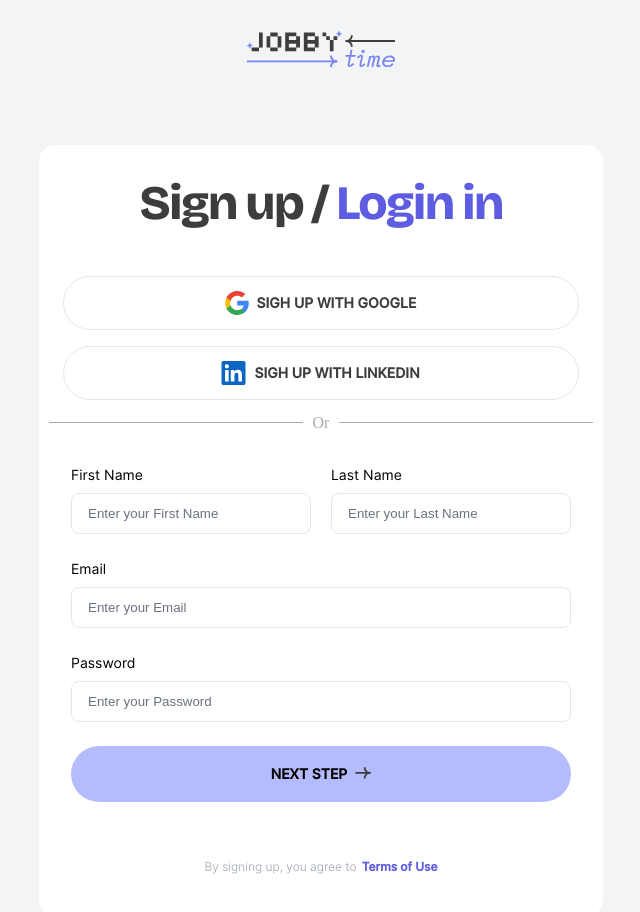
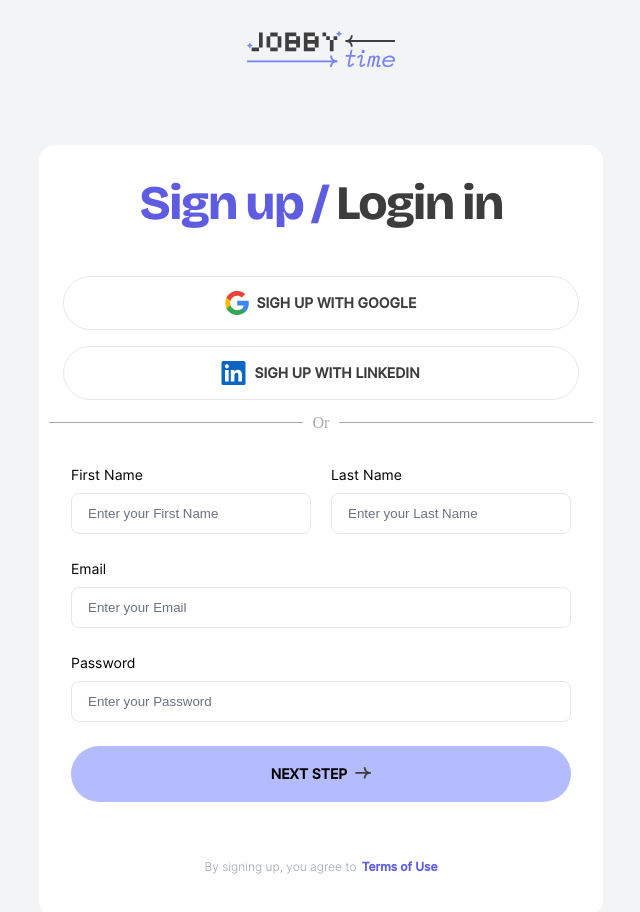
Before and after one commit to C04nblu-1iM0H/JobbyTime, a React (Create React App) app: page / in a window 1280 px wide. Shown: the top 912 px of the page, without its empty margins (319-959 px from the left). Built offline with nearby package versions, Linux system fonts and the light colour scheme.

Commit message:
fix log in and sign in for link

```diff
--- a/src/pages/login-screen/login.scss
+++ b/src/pages/login-screen/login.scss
@@ -27,17 +27,16 @@ body{
 
 
     &__title{
-        @include mixin.title('BricolageGrotesque_Bold', 48px, 52.8px, 800, -2px, hsla(0, 0%, 24%, 1));
+        @include mixin.title('BricolageGrotesque_Bold', 48px, 52.8px, 800, -2px, hsla(241, 68%, 62%, 1));
         padding: var.$p-8;
         text-align: center;
 
         &__link{
             border: 0;
             background: transparent;
-            color: hsla(241, 68%, 62%, 1)
+            color: hsla(0, 0%, 24%, 1)
         }
     }
-
 
     &__item{
         list-style-type: none;
--- a/src/pages/signup-screen/signup.scss
+++ b/src/pages/signup-screen/signup.scss
@@ -26,14 +26,14 @@ body{
     background-color: #fff;
 
     &__title{
-        @include mixin.title('BricolageGrotesque_Bold', 48px, 52.8px, 800, -2px, hsla(0, 0%, 24%, 1));
+        @include mixin.title('BricolageGrotesque_Bold', 48px, 52.8px, 800, -2px, hsla(241, 68%, 62%, 1));
         padding: var.$p-8;
         text-align: center;
 
         &__link{
             border: 0;
             background: transparent;
-            color: hsla(241, 68%, 62%, 1)
+            color: hsla(0, 0%, 24%, 1)
         }
     }
 
```
